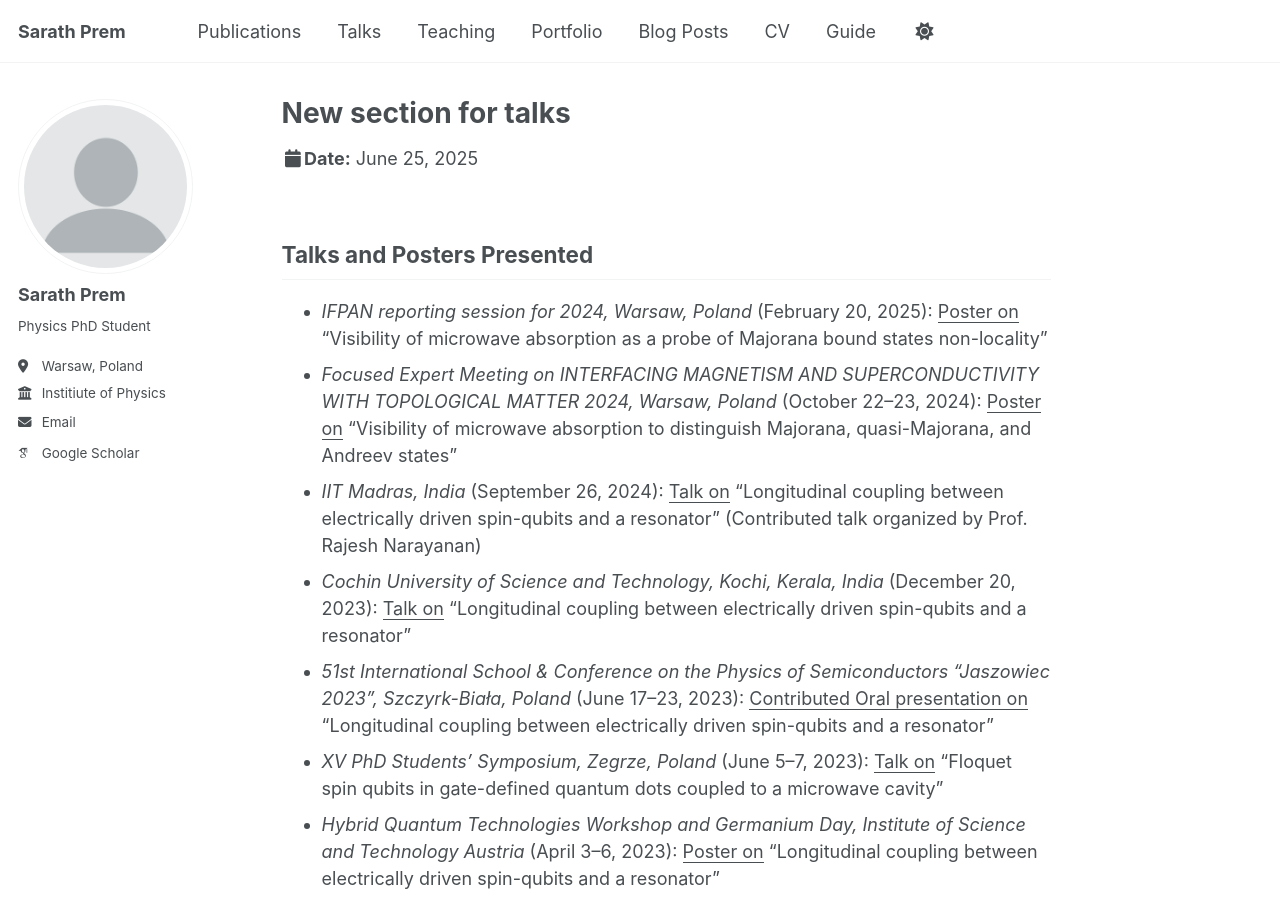
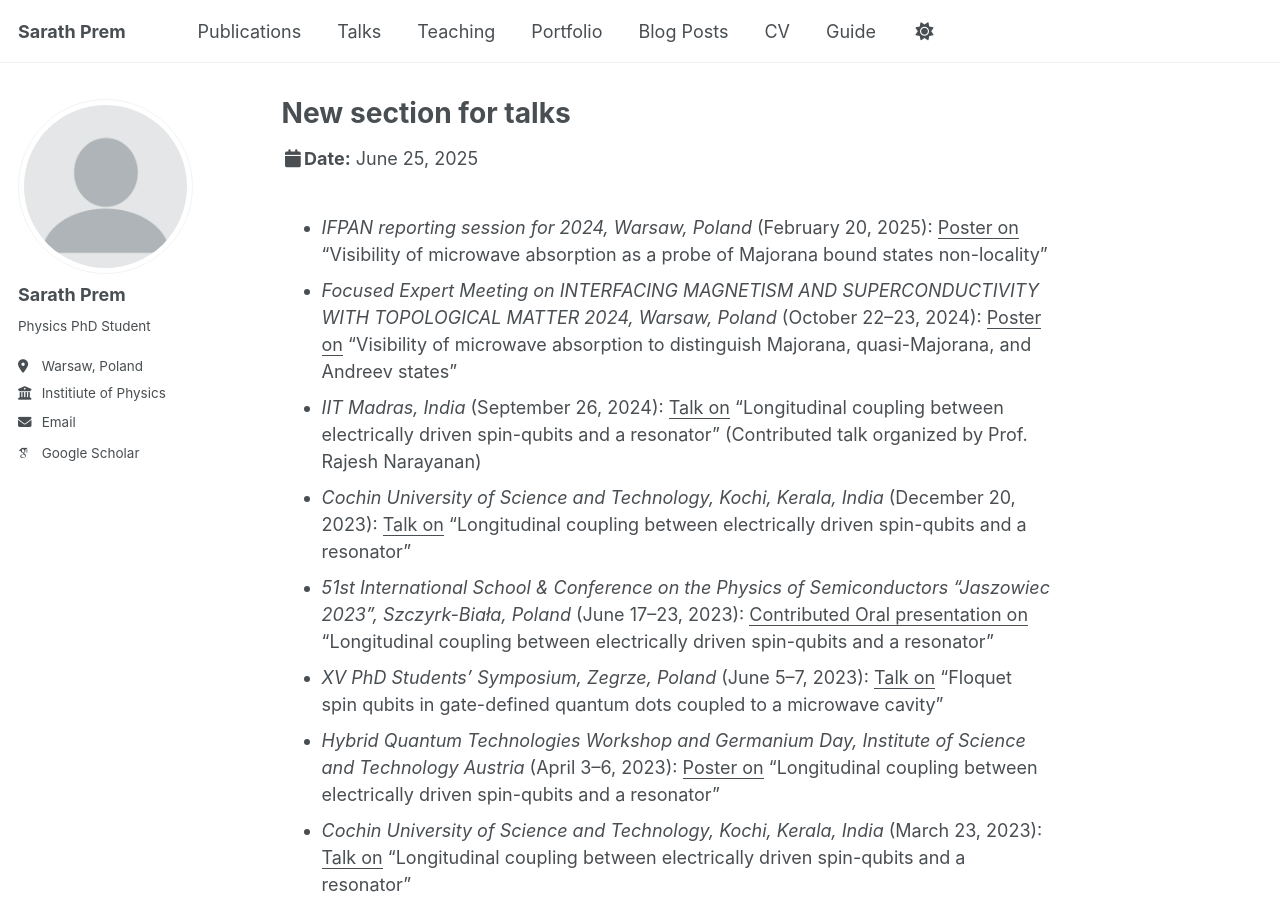
Before and after one commit to Sarath-Prem/Sarath-Prem.github.io, a Jekyll site: the page built from _talks/Talks_Collection.md, in a window 1280 px wide and 900 px high. Built offline with Jekyll 4.4.1, drawn with Linux system fonts in a browser that asks for light colours; some web fonts are replaced.

Commit message:
Update Talks_Collection.md

```diff
--- a/_talks/Talks_Collection.md
+++ b/_talks/Talks_Collection.md
@@ -7,8 +7,6 @@ permalink: /talks/2012-03-01-talk-1
 #date: 2012-03-01
 #location: "San Francisco, CA, USA"
 ---
-
-## Talks and Posters Presented
 
 - *IFPAN reporting session for 2024, Warsaw, Poland* (February 20, 2025): <u>Poster on</u> “Visibility of microwave absorption as a probe of Majorana bound states non-locality”
 - *Focused Expert Meeting on INTERFACING MAGNETISM AND SUPERCONDUCTIVITY WITH TOPOLOGICAL MATTER 2024, Warsaw, Poland* (October 22–23, 2024): <u>Poster on</u> “Visibility of microwave absorption to distinguish Majorana, quasi-Majorana, and Andreev states”
```
